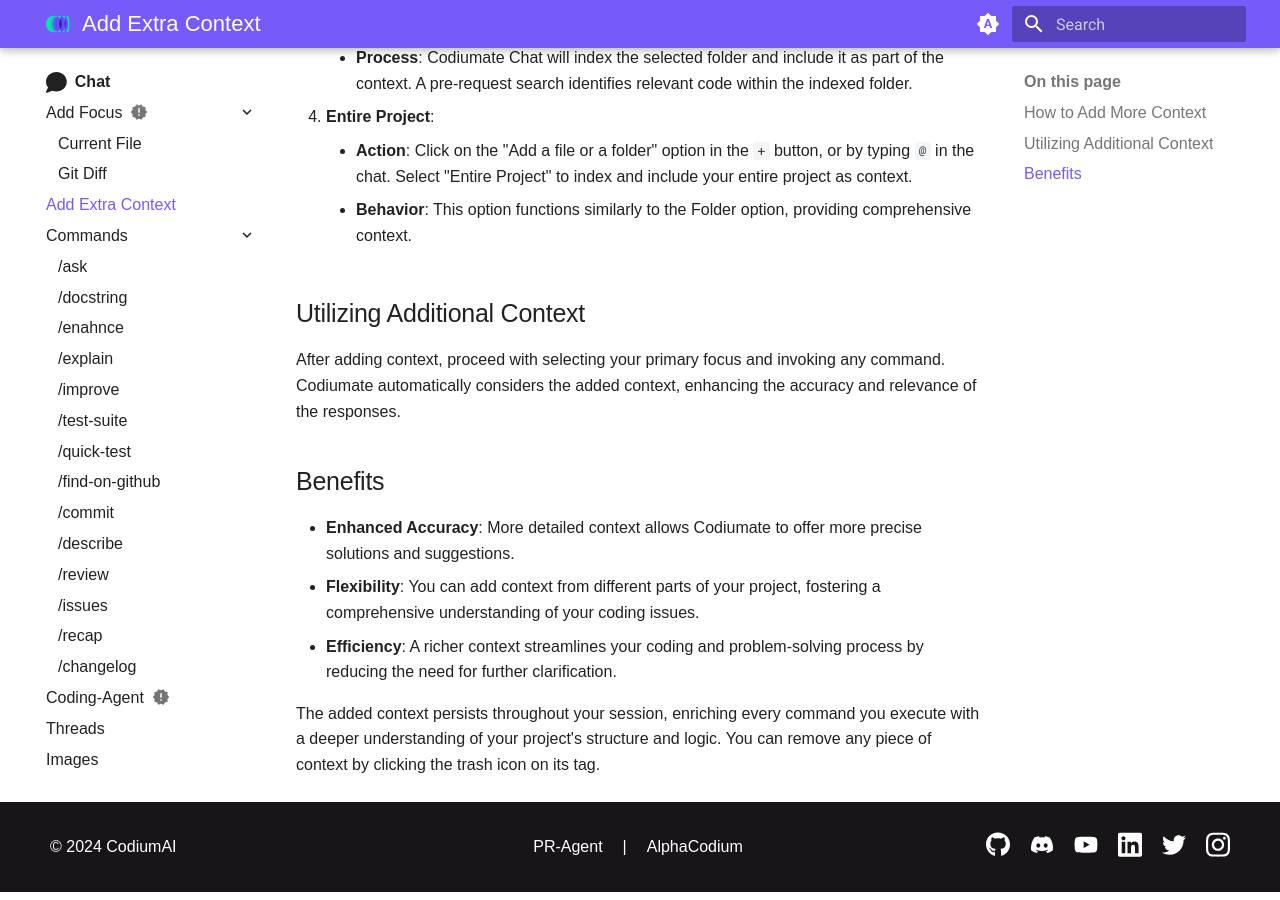
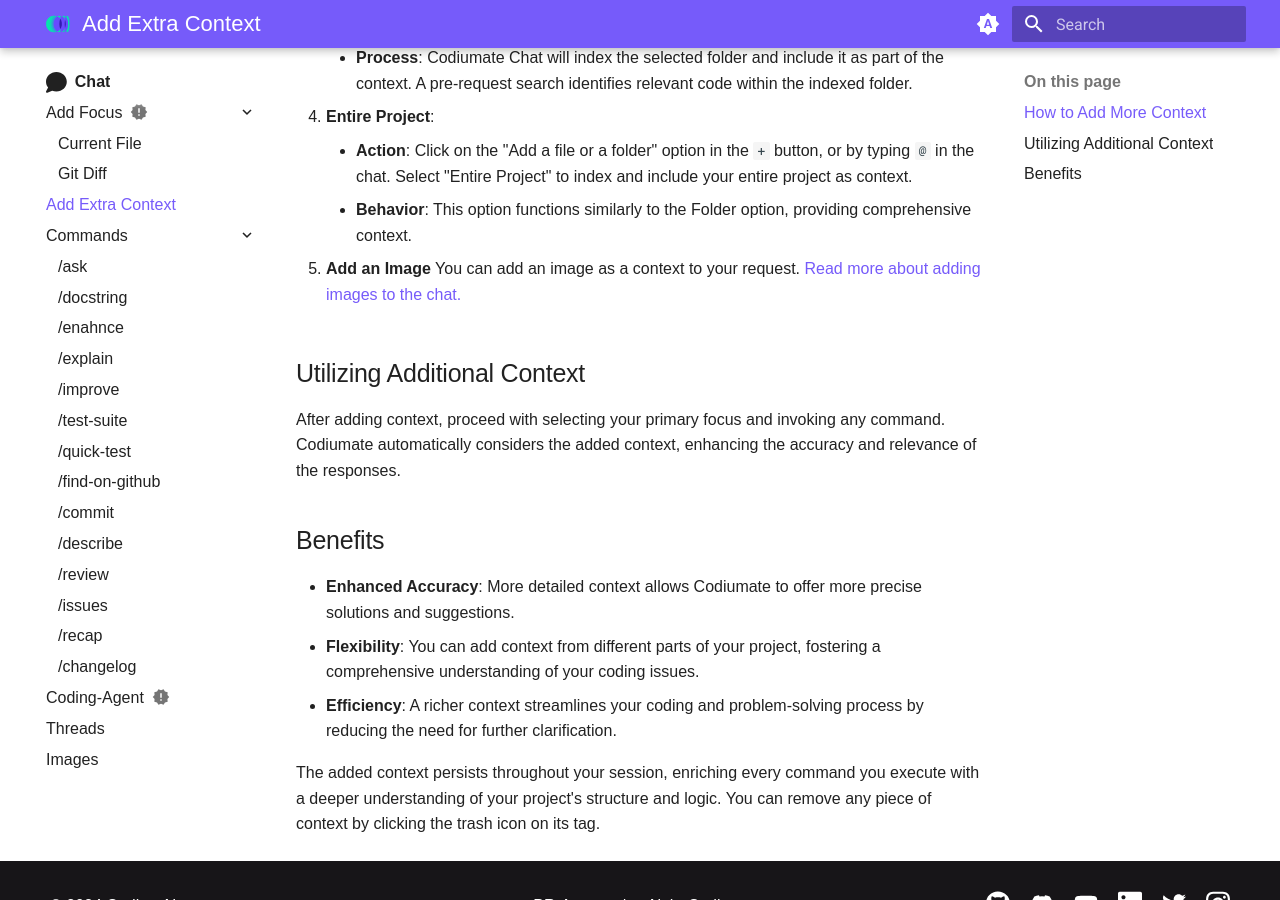
Before and after one commit to Codium-ai/codiumate-docs, an MkDocs documentation site: the page built from docs/chat/add-context.md, in a window 1280 px wide and 900 px high, scrolled down 894 px. Built offline with MkDocs 1.6.1 and Material for MkDocs 9.7.7, drawn with Linux system fonts in a browser that asks for light colours.

Commit message:
Add documentation for adding images as context in chat

```diff
--- a/docs/chat/add-context.md
+++ b/docs/chat/add-context.md
@@ -30,6 +30,9 @@
     - **Action**: Click on the "Add a file or a folder" option in the `+` button, or by typing `@` in the chat. Select "Entire Project" to index and include your entire project as context.
     - **Behavior**: This option functions similarly to the Folder option, providing comprehensive context.
 
+5. **Add an Image**
+    You can add an image as a context to your request. [Read more about adding images to the chat.](./images.md)
+
 ## Utilizing Additional Context
 
 After adding context, proceed with selecting your primary focus and invoking any command. Codiumate automatically considers the added context, enhancing the accuracy and relevance of the responses.
```
Also changed, not shown: docs/chat/focus/current-file.md (+0 -1 lines).
